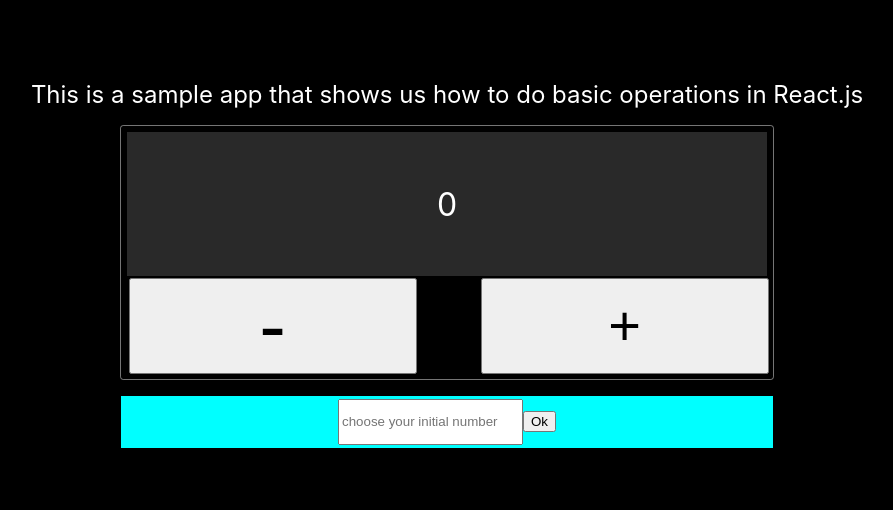
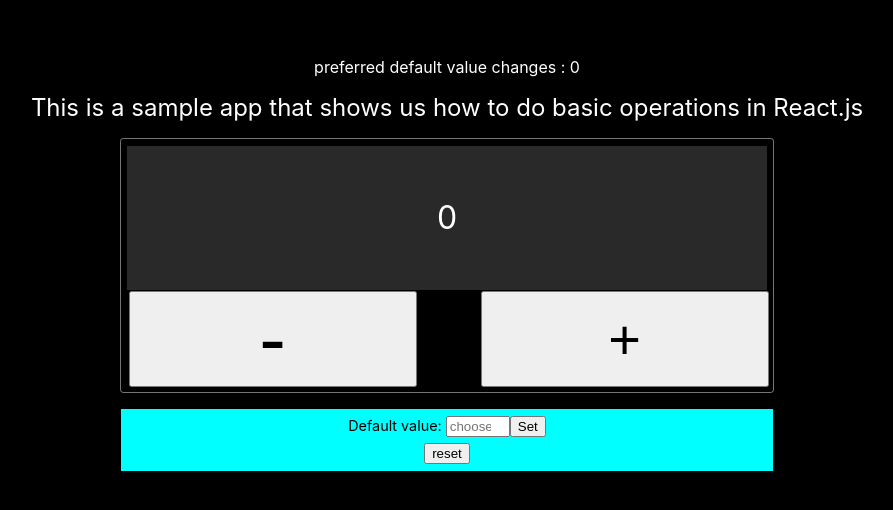
Before and after one commit to jibolashittubolu/ecommerce.react.web.app, a React (Create React App) app: page / in a window 1280 px wide. Shown: the part 136-646 px from the top of the page, without its empty margins (193-1086 px from the left). Built offline with nearby package versions, Linux system fonts and the light colour scheme.

Commit message:
updated features

```diff
--- a/src/App.css
+++ b/src/App.css
@@ -87,9 +87,15 @@
   padding: 0.4rem;
 
   display: flex;
+  flex-direction: column;
+  gap: 0.3rem;
   align-items: center;
   justify-content: center;
-  height: 5vh;
+  /* height: 5vh; */
+}
+
+.initial-state-input-box-label{
+  font-size: 0.9rem;
 }
 
 .initial-state-input-box{
--- a/src/App.js
+++ b/src/App.js
@@ -1,18 +1,37 @@
 import logo from './logo.svg'; //jpg,jpeg, png, gif, bitmap, svg
 import './App.css';
-import { useState } from 'react';
+import { useEffect, useState } from 'react';
 
 
 function App() {
   const [value, setValue] = useState(0)
   // const [condition, setCondition] = useState("good")
+  const [preferredDefaultValue, setPreferredDefaultValue] = useState(value)
 
   //collect the user's preferred initial state
   //set the initial state to memory
   //anytime you restart the app, it should fetch the initial state from memory
 
+  useEffect(() => {
+
+    const savedPreferredDefaultValue = sessionStorage.getItem("savedPreferredDefaultValue")
+
+    if(savedPreferredDefaultValue){
+      setValue(Number(savedPreferredDefaultValue))
+    }
+
+    if(savedPreferredDefaultValue){
+      setPreferredDefaultValue(Number(savedPreferredDefaultValue))
+    }
+
+  }, [])
+
+
   return (
     <div className='app'>
+      <div style={{color:"white"}}>
+        preferred default value changes : {preferredDefaultValue}
+      </div>
       <header className='app-header'>
         <span> This is a sample app that shows us how to do basic operations in React.js  </span>
       </header>
@@ -43,11 +62,55 @@ function App() {
       </section>
       <section className='initial-state-collector-container'>
           {/* <label htmlFor=''></label> */}
-          <input
-          className='initial-state-input-box'
-          type="number"
-          placeholder='choose your initial number'/>
-          <button  >Ok</button>
+          <form>
+            <div>
+              <label
+              className="initial-state-input-box-label"
+              htmlFor='initial-state-input-box'>Default value: </label>
+
+              <input
+              className='initial-state-input-box'
+              id='initial-state-input-box'
+              type="number"
+              placeholder='choose your initial number'
+              defaultValue={sessionStorage.getItem("savedPreferredDefaultValue")}
+              max={100} //not reliable at all
+              min={0} //not reliable at at all
+              onChange={(event)=>{
+                // return event.target.value
+                const currentValueOfTheInputBox = event.target.value;
+
+                setPreferredDefaultValue(currentValueOfTheInputBox);
+              }}
+              />
+
+              <button
+              onClick={(event)=>{
+                event.preventDefault();
+
+                const currentValue = preferredDefaultValue;
+
+                //lets save the value to session or local storage
+                //we shall use session storage
+
+                sessionStorage.setItem("savedPreferredDefaultValue", currentValue )
+                alert("you have saved it")
+                //caution, change to dialog
+                // sessionStorage.getItem("savedPreferredDefaultValue")
+              }} >Set</button>
+            </div>
+          </form>
+          <div>
+            <button
+            onClick={()=>{
+              setValue(prev => {
+                // return prev-prev
+                return 0
+              })
+            }}>
+              reset
+            </button>
+          </div>
       </section>
 
     </div>
```
